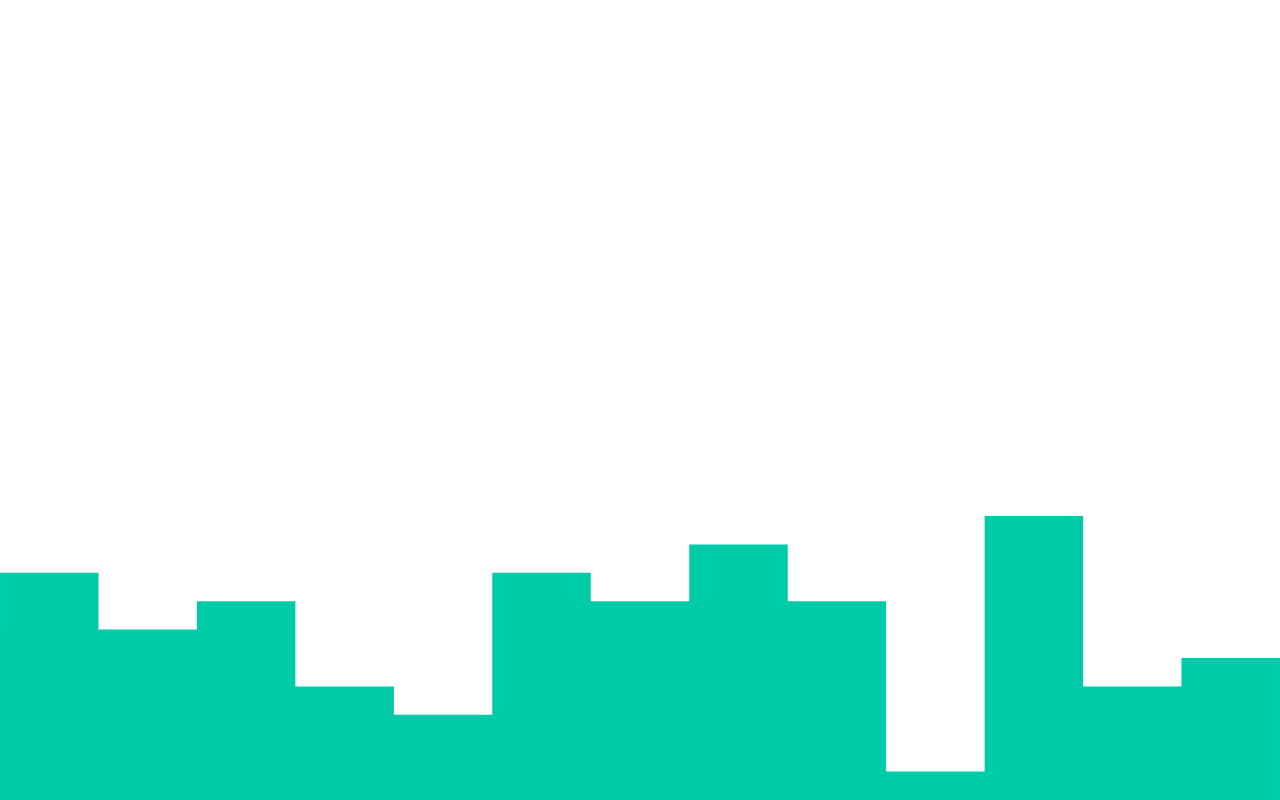
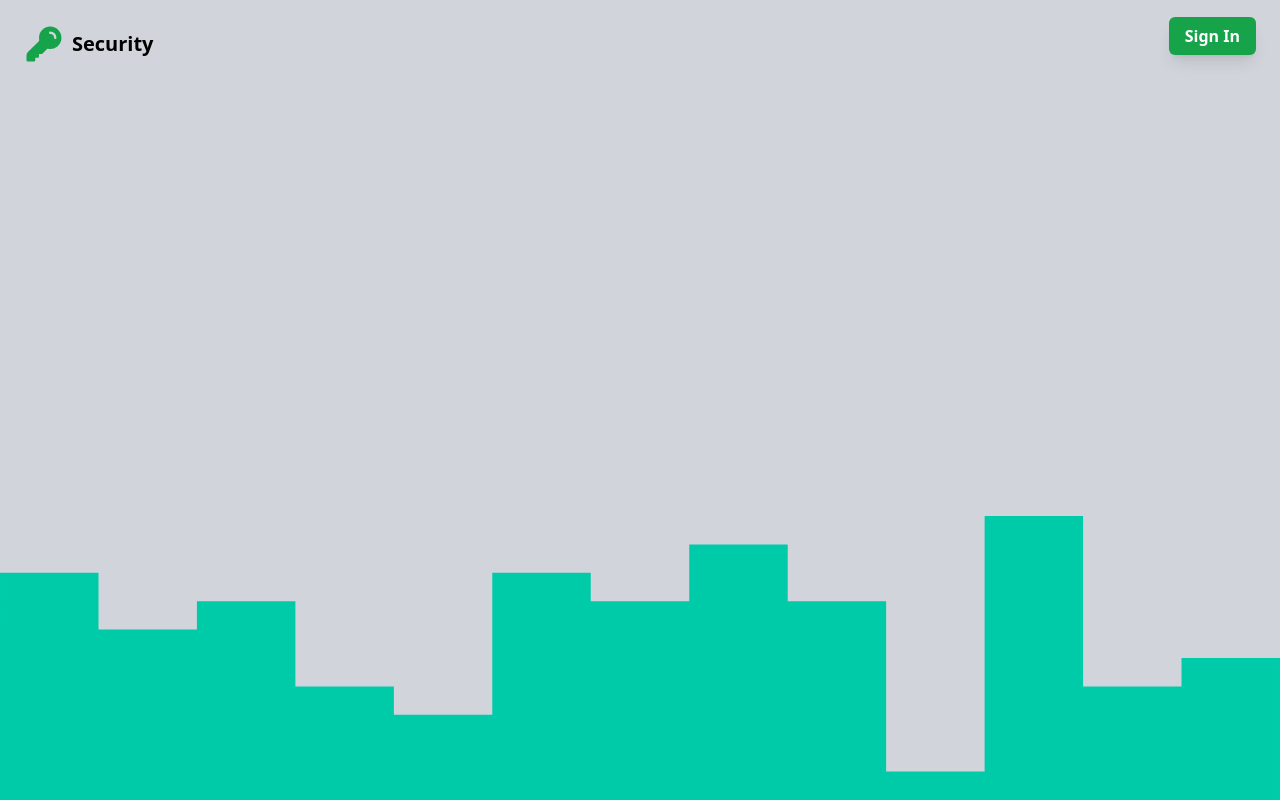
Before and after one commit to vvaxcoder/tailwind-form-example, a website: page index.html in a window 1280 px wide. Drawn offline with Linux system fonts and the light colour scheme.

Commit message:
Work with styling link in header

```diff
--- a/index.html
+++ b/index.html
@@ -6,6 +6,35 @@
     <title>Tailwind Form Example</title>
     <link href="./output.css" rel="stylesheet" />
   </head>
-  <body class="min-h-screen bg-[url('/wave.svg')] bg-no-repeat bg-bottom bg-fixed">
+  <body
+    class="min-h-screen bg-[url('/wave.svg')] bg-no-repeat bg-bottom bg-fixed bg-gray-300"
+  >
+    <div class="flex justify-between intems-center p-6">
+      <div>
+        <a class="flex items-center gap-2" href="#">
+          <svg
+            class="h-10 text-green-600"
+            xmlns="http://www.w3.org/2000/svg"
+            viewBox="0 0 24 24"
+            fill="currentColor"
+          >
+            <path
+              fill-rule="evenodd"
+              d="M15.75 1.5a6.75 6.75 0 0 0-6.651 7.906c.067.39-.032.717-.221.906l-6.5 6.499a3 3 0 0 0-.878 2.121v2.818c0 .414.336.75.75.75H6a.75.75 0 0 0 .75-.75v-1.5h1.5A.75.75 0 0 0 9 19.5V18h1.5a.75.75 0 0 0 .53-.22l2.658-2.658c.19-.189.517-.288.906-.22A6.75 6.75 0 1 0 15.75 1.5Zm0 3a.75.75 0 0 0 0 1.5A2.25 2.25 0 0 1 18 8.25a.75.75 0 0 0 1.5 0 3.75 3.75 0 0 0-3.75-3.75Z"
+              clip-rule="evenodd"
+            />
+          </svg>
+
+          <span class="text-xl font-black">Security</span>
+        </a>
+      </div>
+
+      <div>
+        <a class="rounded-md bg-green-600 py-2 px-4 text-white font-semibold
+          shadow-lg hover:shadow-xl focus:shadow-xl hover:bg-green-700
+          focus:outline-none focus:ring-2 focus:ring-green-500 focus:ring-offset-2
+          transition duration-150 ease-in-out" href="#">Sign In</a>
+      </div>
+    </div>
   </body>
 </html>
```
Also changed, not shown: README.md, output.css.
